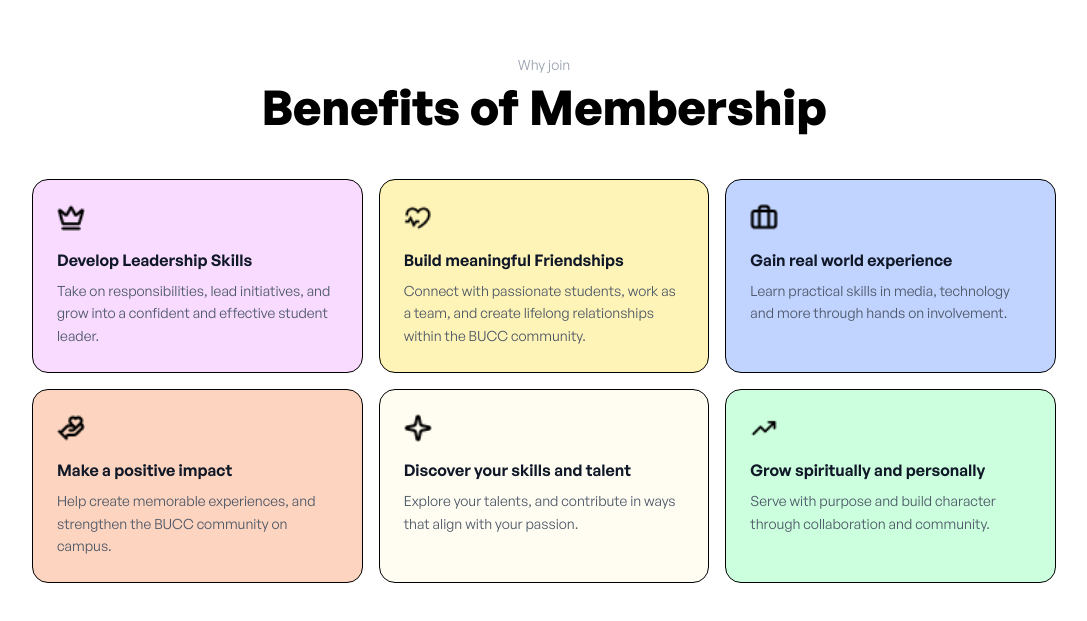
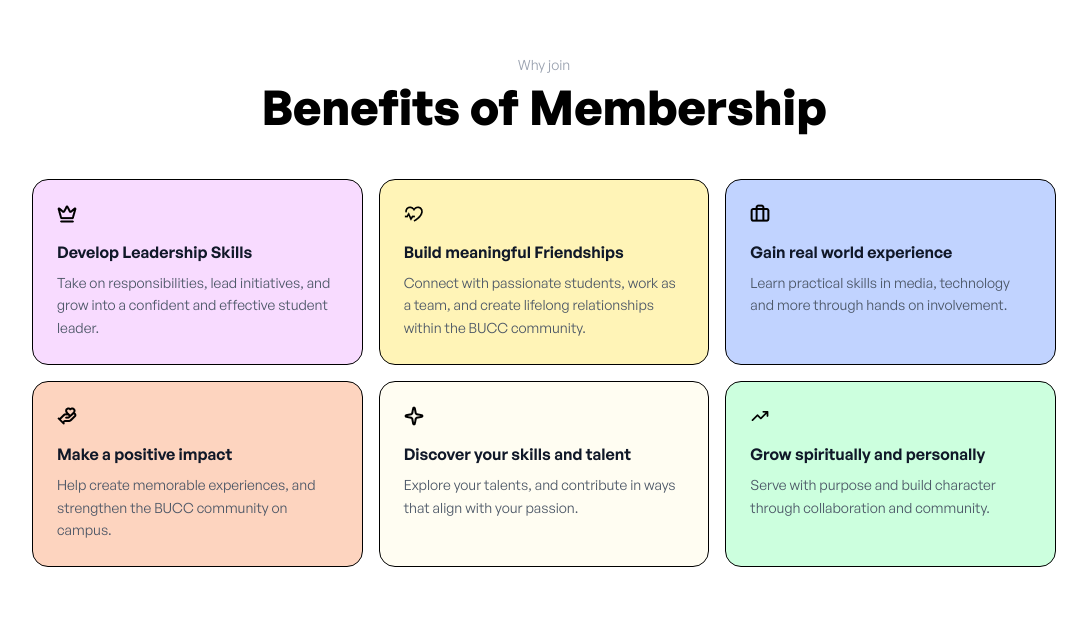
Before and after one commit to chidoziemfrancis/apply.wearebucc, a Next.js app: page / in a window 1280 px wide. Shown: the part 1302-1923 px from the top of the page, without its empty margins (96-1183 px from the left). Built offline with nearby package versions, Linux system fonts and the light colour scheme.

Commit message:
style: reduce benefit icon size from 28px to 20px

```diff
--- a/components/Benefits.tsx
+++ b/components/Benefits.tsx
@@ -81,7 +81,7 @@ export default function Benefits() {
               style={{ backgroundColor: b.bg }}
               className="rounded-2xl p-6 flex flex-col gap-4 border border-black"
             >
-              <Image src={b.icon} alt={b.title} width={28} height={28} />
+              <Image src={b.icon} alt={b.title} width={20} height={20} />
               <div>
                 <h3 className="font-semibold text-gray-900 mb-2">{b.title}</h3>
                 <p className="text-sm text-gray-600 leading-relaxed">{b.description}</p>
```
